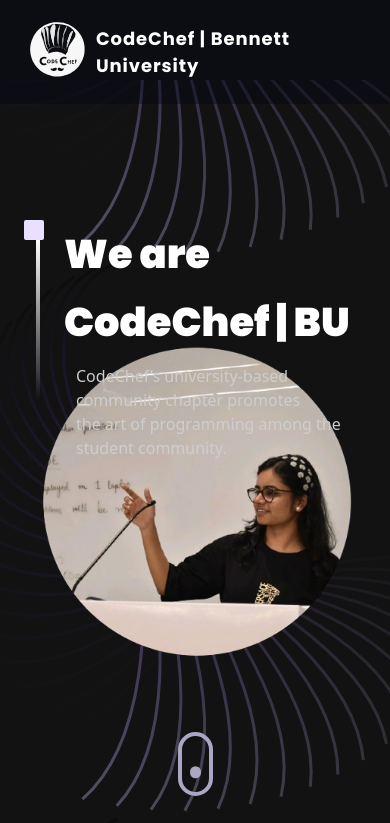
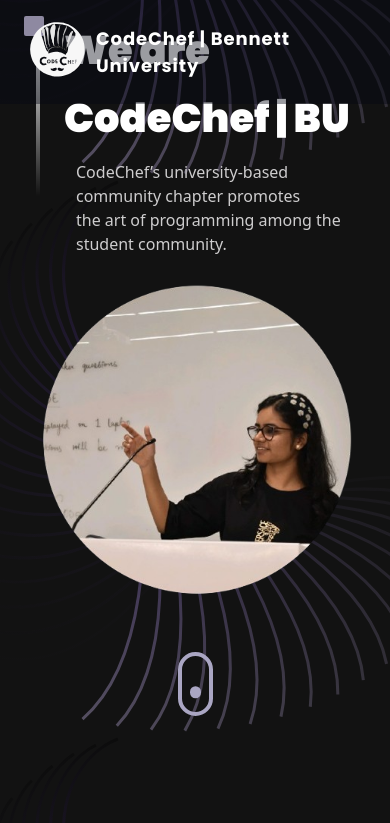
Before and after one commit to SkundKumar/CodeChef---BU-Website, a React (Vite) app: page / in a window 390 px wide. Shown: the top 823 px of the page. Built offline with nearby package versions, Linux system fonts and the light colour scheme.

Commit message:
mobil responsive

```diff
--- a/src/components/Hero.jsx
+++ b/src/components/Hero.jsx
@@ -21,7 +21,9 @@ const Hero = () => {
 
   return (
     <section className='relative w-full h-screen mx-auto'>
-      <div className={"sm:px-16 px-6 absolute inset-0 top-[120px] max-w-7xl mx-auto flex flex-row items-start gap-5"}>
+      <div className="flex flex-col justify-center items-center h-full">
+        {/* Text Container */}
+        <div className={"sm:px-16 px-6 max-w-7xl mx-auto flex flex-row items-start gap-5"}>
           <div className='flex flex-col justify-center items-center mt-5'>
             <div className='w-5 h-5 rounded-sm bg-[#e9dfff]' />
             <div className='w-1 sm:h-80 h-40 white-gradient ml-2' />
@@ -38,10 +40,17 @@ const Hero = () => {
             </p>
           </div>
         </div>
+
+        {/* Image or Canvas */}
+        <div className="w-full h-full mb-56">
           {isMobile
-        ? <img src={ishanvi2} alt="hero" className='w-full h-full object-contain mt-20' />
+            ? <img src={ishanvi2} alt="hero" className='w-full h-full object-contain ' />
             : <ComputersCanvas />
           }
+        </div>
+      </div>
+
+      {/* Scroll Indicator */}
       <div className='absolute xs:bottom-10 bottom-32 w-full flex justify-center items-center'>
         <a href="#about">
           <div className='w-[35px] h-[64px] rounded-3xl border-4 border-secondary flex justify-center items-start p-2'>
```
Lines whose indentation alone changed are shown as unchanged.
